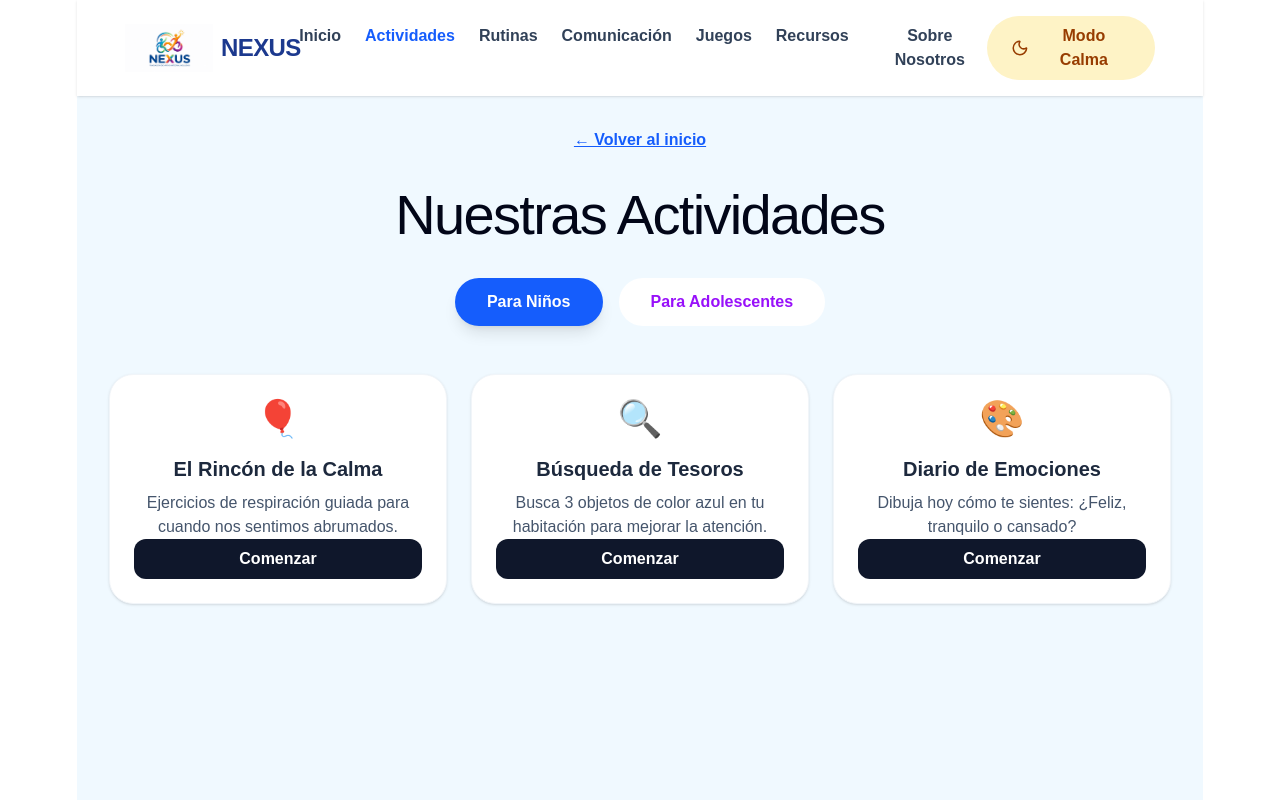
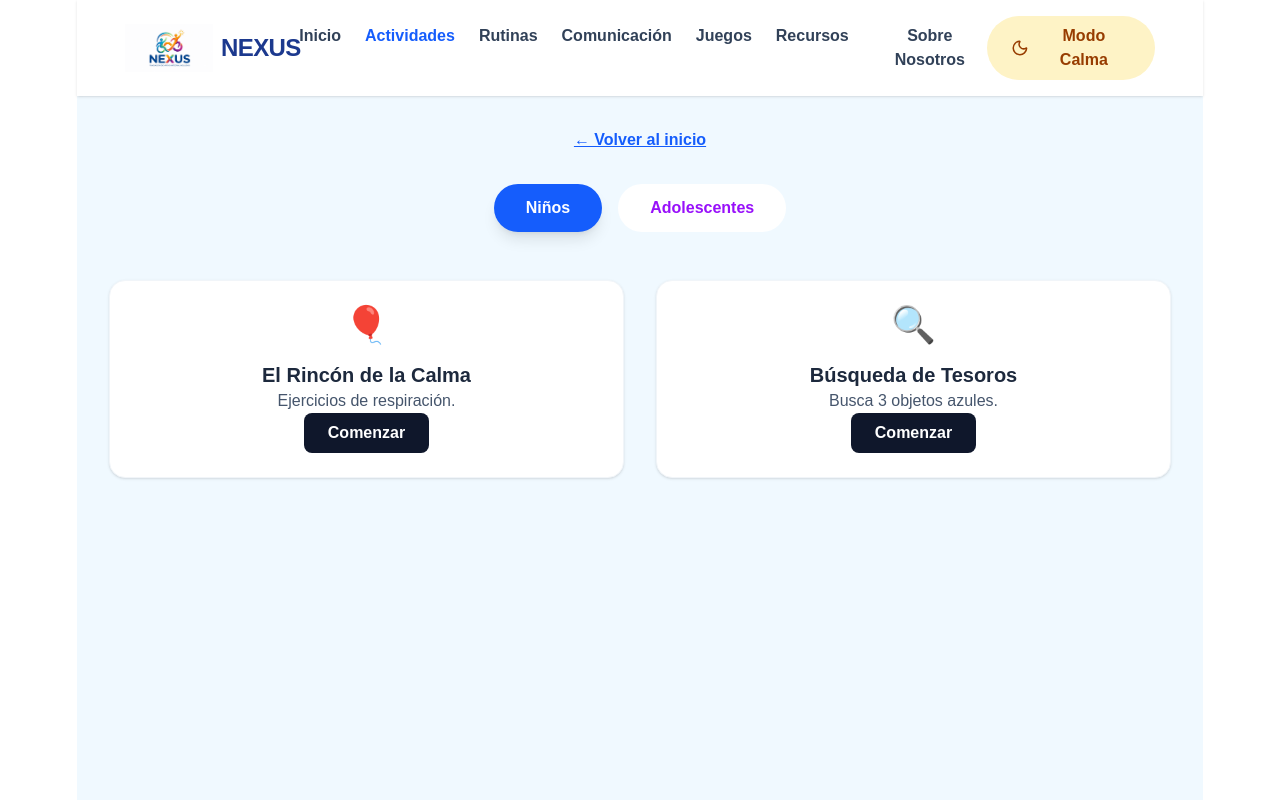
Before and after one commit to Barbarariv/nexus, a React (Vite) app: page /actividades in a window 1280 px wide. Built offline with nearby package versions, Linux system fonts and the light colour scheme.

Commit message:
Añadir imágenes a actividades

```diff
--- a/src/Actividades.jsx
+++ b/src/Actividades.jsx
@@ -4,74 +4,72 @@ import { Link } from 'react-router-dom';
 const contenidoActividades = {
   ninos: [
     {
+      id: 1,
       titulo: "El Rincón de la Calma",
-      desc: "Ejercicios de respiración guiada para cuando nos sentimos abrumados.",
-      icono: "🎈"
+      desc: "Ejercicios de respiración.",
+      contenido: "Instrucciones: Inhala profundamente por la nariz contando hasta 4, mantén el aire 4 segundos y exhala suavemente por la boca en 4 segundos. ¡Hazlo 3 veces!",
+      icono: "🎈",
+      imagen: "https://images.unsplash.com/photo-1544604928-11100084f7cb?q=80&w=800&auto=format&fit=crop"
     },
     {
+      id: 2,
       titulo: "Búsqueda de Tesoros",
-      desc: "Busca 3 objetos de color azul en tu habitación para mejorar la atención.",
-      icono: "🔍"
-    },
-    {
-      titulo: "Diario de Emociones",
-      desc: "Dibuja hoy cómo te sientes: ¿Feliz, tranquilo o cansado?",
-      icono: "🎨"
+      desc: "Busca 3 objetos azules.",
+      contenido: "¡Es hora de explorar! Mira a tu alrededor y encuentra tres cosas de color azul. ¡Dime cuáles son y para qué sirven!",
+      icono: "🔍",
+      imagen: "https://images.unsplash.com/photo-1579783902614-a3fb3927b6a5?q=80&w=800&auto=format&fit=crop"
     }
   ],
   adolescentes: [
     {
+      id: 3,
       titulo: "Técnica Pomodoro",
-      desc: "25 minutos de estudio concentrado seguidos de 5 minutos de descanso.",
-      icono: "⏱️"
+      desc: "25 min de foco.",
+      contenido: "Configura un temporizador de 25 minutos. Durante este tiempo, concéntrate únicamente en una tarea. Cuando suene, descansa 5 minutos. ¡Repite!",
+      icono: "⏱️",
+      imagen: "https://images.unsplash.com/photo-1506784365847-bbad939e9335?q=80&w=800&auto=format&fit=crop"
     },
     {
+      id: 4,
       titulo: "Desafío de Gratitud",
-      desc: "Escribe 3 cosas positivas que te hayan pasado hoy y por qué.",
-      icono: "✍️"
-    },
-    {
-      titulo: "Planificación Semanal",
-      desc: "Organiza tus tareas principales y prioriza tus objetivos.",
-      icono: "📅"
+      desc: "Escribe 3 cosas positivas.",
+      contenido: "Toma un papel y escribe 3 cosas que agradeces hoy. Puede ser algo pequeño, como un café rico o una buena charla.",
+      icono: "✍️",
+      imagen: "https://images.unsplash.com/photo-1499750310107-5fef28a66643?q=80&w=800&auto=format&fit=crop"
     }
   ]
 };
 
 export default function Actividades() {
   const [categoria, setCategoria] = useState('ninos');
+  const [seleccionada, setSeleccionada] = useState(null);
+
+  if (seleccionada) {
+    return (
+      <div className="p-8 max-w-2xl mx-auto bg-white rounded-3xl shadow-xl border border-blue-100">
+        <button onClick={() => setSeleccionada(null)} className="text-blue-600 font-bold mb-4">← Volver a la lista</button>
+        <img src={seleccionada.imagen} alt={seleccionada.titulo} className="w-full h-64 object-cover rounded-2xl mb-6 shadow-md" />
+        <h2 className="text-3xl font-black mb-4 text-slate-900">{seleccionada.titulo}</h2>
+        <p className="text-lg text-slate-700 leading-relaxed mb-8">{seleccionada.contenido}</p>
+        <button onClick={() => alert("¡Excelente trabajo completando la actividad!")} className="w-full bg-green-600 text-white py-4 rounded-xl font-bold text-lg hover:bg-green-700 transition-colors">¡Lo logré!</button>
+      </div>
+    );
+  }
 
   return (
     <div className="p-8 max-w-6xl mx-auto">
       <Link to="/" className="text-blue-600 font-bold mb-8 block underline">← Volver al inicio</Link>
-
-      <h1 className="text-4xl font-black text-center text-slate-900 mb-8">Nuestras Actividades</h1>
-
       <div className="flex justify-center gap-4 mb-12">
-        <button
-          onClick={() => setCategoria('ninos')}
-          className={`px-8 py-3 rounded-full font-bold transition-all ${categoria === 'ninos' ? 'bg-blue-600 text-white shadow-lg' : 'bg-white text-blue-600'}`}>
-          Para Niños
-        </button>
-        <button
-          onClick={() => setCategoria('adolescentes')}
-          className={`px-8 py-3 rounded-full font-bold transition-all ${categoria === 'adolescentes' ? 'bg-purple-600 text-white shadow-lg' : 'bg-white text-purple-600'}`}>
-          Para Adolescentes
-        </button>
+        <button onClick={() => setCategoria('ninos')} className={`px-8 py-3 rounded-full font-bold transition-all ${categoria === 'ninos' ? 'bg-blue-600 text-white shadow-lg' : 'bg-white text-blue-600'}`}>Niños</button>
+        <button onClick={() => setCategoria('adolescentes')} className={`px-8 py-3 rounded-full font-bold transition-all ${categoria === 'adolescentes' ? 'bg-purple-600 text-white shadow-lg' : 'bg-white text-purple-600'}`}>Adolescentes</button>
       </div>
-
-      <div className="grid grid-cols-1 md:grid-cols-3 gap-6">
-        {contenidoActividades[categoria].map((item, index) => (
-          <div key={index} className="bg-white p-6 rounded-3xl shadow-sm border border-slate-100 hover:shadow-md transition-shadow">
+      <div className="grid grid-cols-1 md:grid-cols-2 gap-8">
+        {contenidoActividades[categoria].map((item) => (
+          <div key={item.id} className="bg-white p-6 rounded-2xl shadow-sm border border-slate-100 hover:shadow-md transition-shadow">
             <div className="text-4xl mb-4">{item.icono}</div>
-            <h3 className="text-xl font-bold mb-2 text-slate-800">{item.titulo}</h3>
+            <h3 className="text-xl font-bold text-slate-800">{item.titulo}</h3>
             <p className="text-slate-600 mb-6">{item.desc}</p>
-            <button
-              onClick={() => alert(`¡Genial! Vamos a empezar: ${item.titulo}`)}
-              className="w-full bg-slate-900 text-white py-2 rounded-xl font-bold hover:bg-slate-700 transition-colors"
-            >
-              Comenzar
-            </button>
+            <button onClick={() => setSeleccionada(item)} className="bg-slate-900 text-white px-6 py-2 rounded-lg font-bold hover:bg-slate-700">Comenzar</button>
           </div>
         ))}
       </div>
```
